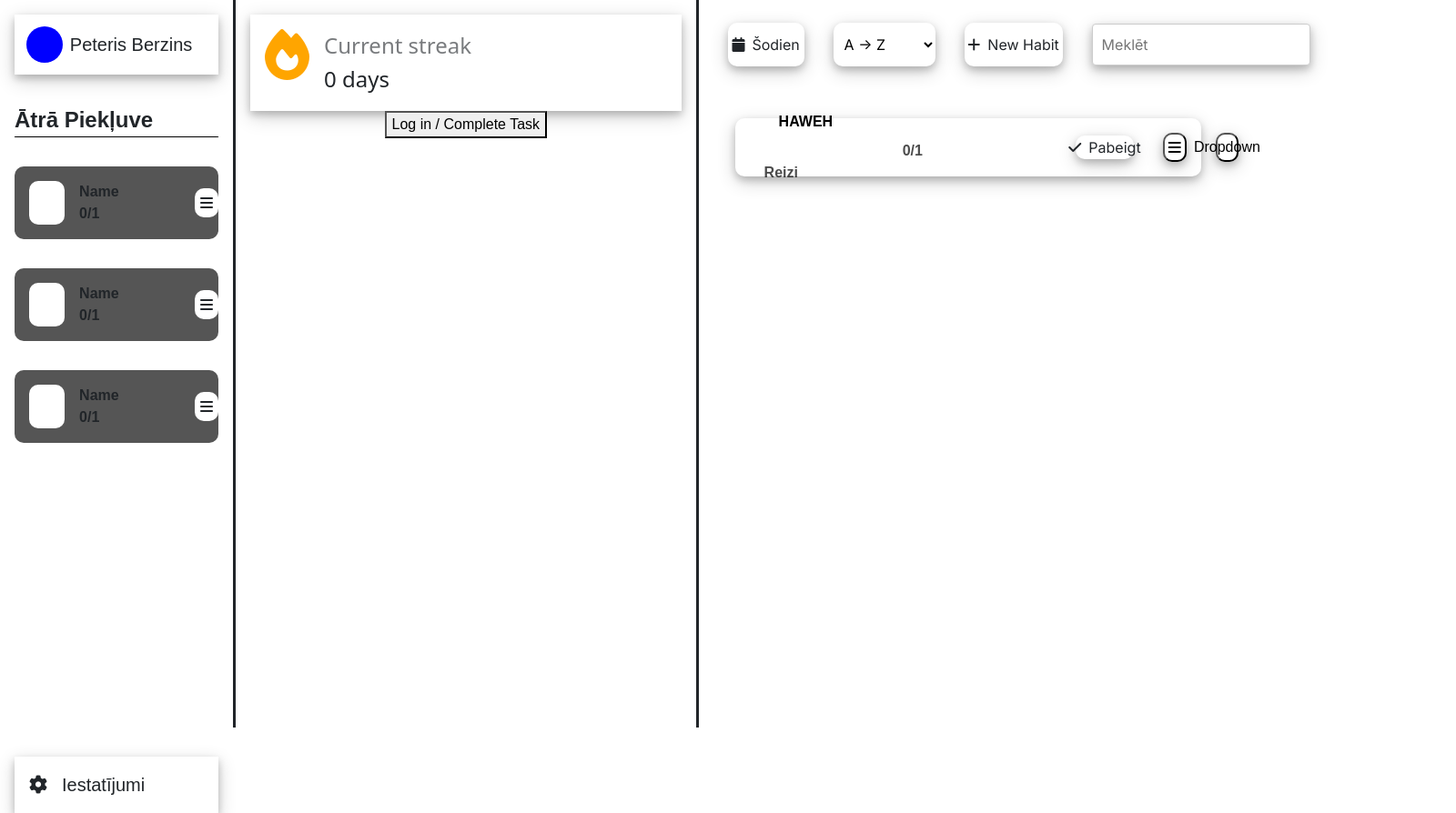
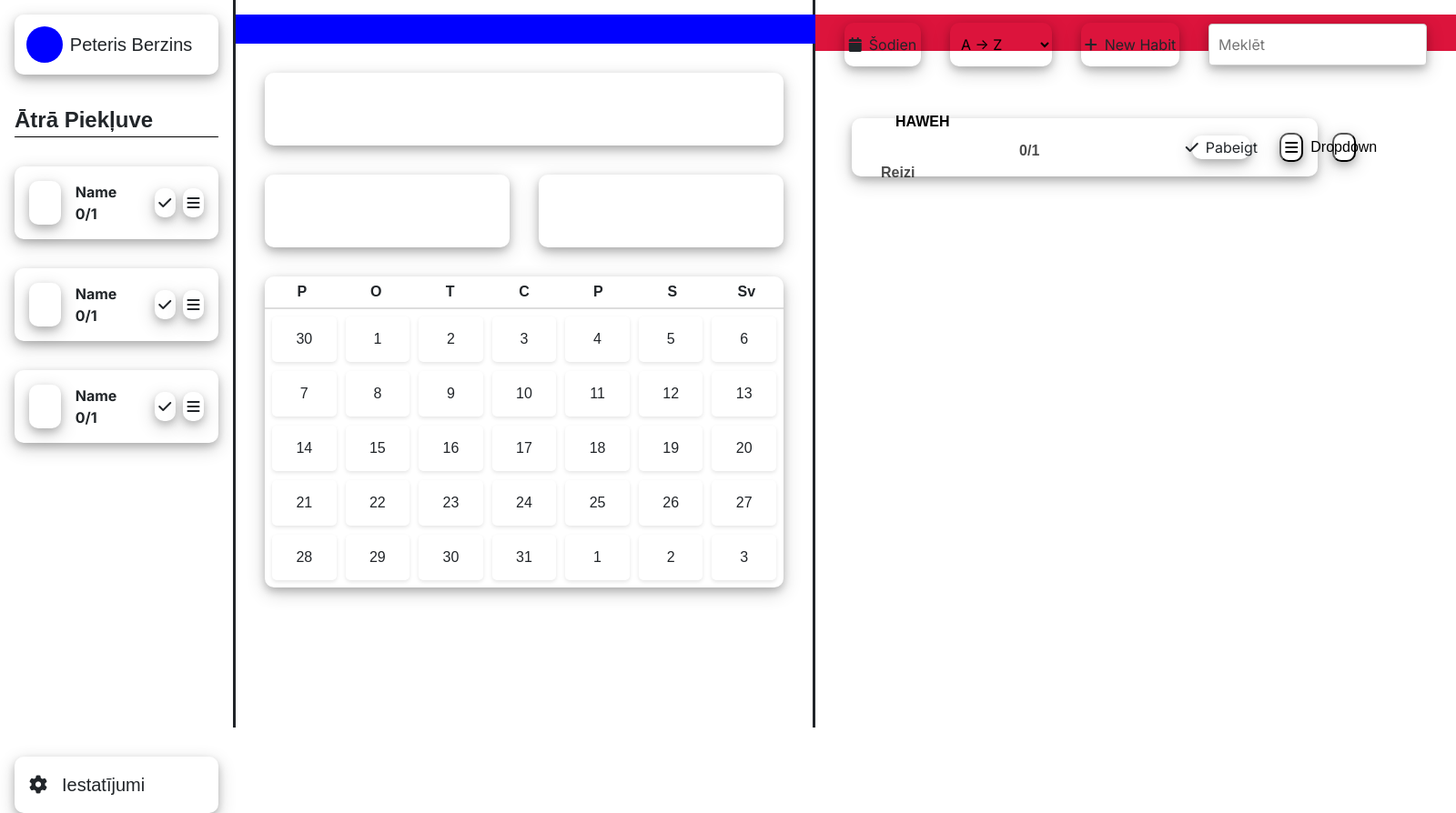
Before and after one commit to nulix123/streak, a plain HTML site: page index.html in a window 1280 px wide. Shown: the whole page at 91% size, 1600 px wide, since content can reach past the window. Drawn offline with nearby package versions, Linux system fonts and the light colour scheme; a web font is replaced by a local one.

Commit message:
updated left side menu and started update on habit stats and redisign on habitlist

```diff
--- a/index.html
+++ b/index.html
@@ -43,6 +43,7 @@
                 <div class="namequick">Name</div>
                 <div class="timesquick">0/1</div>
                 </div>
+                <div class="pabeigtquick"><i class="fa-solid fa-check fa-test"></i></div>
                 <div class="settingsquick"><i class="fa-solid fa-bars"></i></div>
 
             </div>
@@ -53,6 +54,7 @@
                 <div class="namequick">Name</div>
                 <div class="timesquick">0/1</div>
                 </div>
+                <div class="pabeigtquick"><i class="fa-solid fa-check fa-test"></i></div>
                 <div class="settingsquick"><i class="fa-solid fa-bars"></i></div>
 
             </div>
@@ -64,6 +66,7 @@
                 <div class="namequick">Name</div>
                 <div class="timesquick">0/1</div>
                 </div>
+                <div class="pabeigtquick"><i class="fa-solid fa-check fa-test"></i></div>
                 <div class="settingsquick"><i class="fa-solid fa-bars"></i></div>
 
             </div>
@@ -74,42 +77,79 @@
 
         <div class="settings"><i class="fa-solid fa-gear"></i>Iestatījumi</div>
     </div>
-    <div class="infobox">
-        <div class="topinfobox">
-            <div class="habitinfoname"></div>
-            <div class="habitinfodate"></div>
-            <div class="edithabit"></div>
-            <div class="share"></div>
-        </div>
-    <div class="streak-info">
-        <span id="streakDisplay"><i class="fa-solid fa-fire"></i>
-            Current streak
-            0 days
-        </span>
-    </div>
-
-
-        <div id="calendar"></div>
 
 
 
 
 
+    <div class="infobox">
 
-    <div class="monthlyavarage"></div>
-    <button onclick="updateStreak()">Log in / Complete Task</button>
+        <div class="topbuttonsinfobox"></div>
+
+        <div class="streakinfobox"></div>
+
+        <div class="cfbox">
+            <div class="completed"></div>
+            <div class="skipped"></div>
+        </div>
+
+        <div class="calander">
+
+            <ul class="DIENAS1">
+                <li>P</li>
+                <li>O</li>
+                <li>T</li>
+                <li>C</li>
+                <li>P</li>
+                <li>S</li>
+                <li>Sv</li>
+            </ul>
+            <div class="days1">
+                <div>30</div>
+                <div>1</div>
+                <div>2</div>
+                <div>3</div>
+                <div>4</div>
+                <div>5</div>
+                <div>6</div>
+                <div>7</div>
+                <div>8</div>
+                <div>9</div>
+                <div>10</div>
+                <div>11</div>
+                <div>12</div>
+                <div>13</div>
+                <div>14</div>
+                <div>15</div>
+                <div>16</div>
+                <div>17</div>
+                <div>18</div>
+                <div>19</div>
+                <div>20</div>
+                <div>21</div>
+                <div>22</div>
+                <div>23</div>
+                <div>24</div>
+                <div>25</div>
+                <div>26</div>
+                <div>27</div>
+                <div>28</div>
+                <div>29</div>
+                <div>30</div>
+                <div>31</div>
+                <div>1</div>
+                <div>2</div>
+                <div>3</div>
+            </div>
+
+
+        </div>
 
 
 
+    </div>
 
 
-
-
-
-
-
-
-</div>
 
     <div class="habitbox">
 
@@ -169,7 +209,6 @@
                     <div>3</div>
                 </div>
             </div>
-
 
 
 
--- a/script.js
+++ b/script.js
@@ -5,63 +5,10 @@ const epopup = document.getElementById("editpopup")
 
 
 
-function getTodayDate() {
-    const today = new Date();
-    return today.toISOString().split('T')[0]; // Extract the date part
-}
 
-// Function to initialize or update the streak
-function updateStreak() {
-    const lastLogin = localStorage.getItem('lastLoginDate');
-    const today = getTodayDate();
-
-    if (lastLogin === today) {
-        alert("You already completed today's task!");
-        return;
-    }
-
-    let streak = parseInt(localStorage.getItem('streak')) || 0;
-
-    if (lastLogin) {
-        const lastLoginDate = new Date(lastLogin);
-        const differenceInDays = Math.floor((new Date(today) - lastLoginDate) / (1000 * 60 * 60 * 24));
-
-        if (differenceInDays === 1) {
-            // Increment streak if it's the next day
-            streak += 1;
-        } else if (differenceInDays > 1) {
-            // Reset streak if more than one day has passed
-            streak = 1;
-        }
-    } else {
-        // First time login
-        streak = 1;
-    }
-
-    // Update streak in localStorage
-    localStorage.setItem('streak', streak);
-    localStorage.setItem('lastLoginDate', today);
-
-    // Update the display
-    displayStreak();
-    alert(`Streak updated! Current streak: ${streak} days.`);
-}
-
-// Function to display the current streak on page load
-function displayStreak() {
-    const streak = localStorage.getItem('streak') || 0;
-
-    // Add Font Awesome icon with class "fa-fire"
-    document.getElementById('streakDisplay').innerHTML = `
-        <i class="fas fa-fire"></i>
-        <span class= "streaktext">Current streak <br></span>
-        <span class ="streakdays">${streak}
-        days</span>
-    `;
-}
 
 // Call the function to display streak on page load
-window.onload = displayStreak;
+
 
 function myFunction(event) {
     // Toggle popup visibility
--- a/style.css
+++ b/style.css
@@ -7,16 +7,6 @@ body {
 
 
 
-.streak-info {
-    font-size: 1.5rem;
-    padding: 1rem;
-    box-shadow: 0 4px 8px 0 rgba(0, 0, 0, 0.2), 0 6px 20px 0 rgba(0, 0, 0, 0.19);
-    width: 37vw;
-    margin-left: 1rem;
-    margin-right: 1rem;
-    margin-top: 1rem;
-    text-align: left;
-}
 
 
 
@@ -55,7 +45,7 @@ body {
 }
 
 .infobox {
-    width: 40vw;
+    width: 50vw;
     height: 100vh;
     border-left: solid;
     border-right: solid;
@@ -68,8 +58,9 @@ body {
 }
 
 .habitbox {
-    width: 40vw;
+    width: 50vw;
     height: 100vh;
+    background-color: crimson;
 
 }
 
@@ -498,12 +489,12 @@ body {
   .dropdown-content {
     display: none;
     position: absolute;
-    background-color: #f1f1f1;
+    background-color: #fff;
     width: 15rem;
     height: auto;
     box-shadow: 0px 8px 16px 0px rgba(0,0,0,0.2);
     z-index: 1;
-    transform: translate(-78%, 1%);
+    transform: translate(-70%, 1%);
     border-radius: 10px;
     text-align: left;
   }
@@ -568,6 +559,7 @@ body {
     align-items: center;
     margin-top: 2rem;
     text-align: left;
+    border-radius: 10px;
 }
 
 .fa-gear {
@@ -583,6 +575,7 @@ body {
     margin-right: 1rem;
     margin-top: 1rem;
     text-align: left;
+    border-radius: 10px;
 }
 
 .vards{
@@ -609,8 +602,9 @@ body {
 }
 
 .testquick {
+    box-shadow: 0 4px 8px 0 rgba(0, 0, 0, 0.2), 0 6px 20px 0 rgba(0, 0, 0, 0.19);
     height: 5rem;
-    background-color: #555;
+    background-color: #fff;
     border-radius: 10px;
     display: flex;
     align-items: center;
@@ -624,24 +618,51 @@ body {
     border-radius: 10px;
     background-color: white;
     margin-left: 1rem;
+    box-shadow: 0 4px 8px 0 rgba(0, 0, 0, 0.2), 0 6px 20px 0 rgba(0, 0, 0, 0.19);
 }
 
 .namequicktimesquickbox {
     margin-left: 1rem;
     font-weight: bold;
-    width: 8.5rem;
+    width: 7.5rem;
     text-align: left;
+    font-family: "Inter", sans-serif;
 }
 
 .settingsquick {
     background-color: #fff;
-    margin-left: 1rem;
+    margin-left: 0.5rem;
+    margin-right: 1rem;
     border-radius: 10px;
     width: 2rem;
     height: 2rem;
     display: flex;
     justify-content: center;
     align-items: center;
+    box-shadow: 0 4px 8px 0 rgba(0, 0, 0, 0.2), 0 6px 20px 0 rgba(0, 0, 0, 0.19);
+    transition: transform 0.3s ease;
+    cursor: pointer;
+}
+
+.fa-test {
+    margin: 0;
+    padding: 0;
+}
+
+.pabeigtquick {
+    box-shadow: 0 4px 8px 0 rgba(0, 0, 0, 0.2), 0 6px 20px 0 rgba(0, 0, 0, 0.19);
+    border-radius: 10px;
+    width: 2rem;
+    height: 2rem;
+    display: flex;
+    align-items: center;
+    justify-content: center;
+    transition: transform 0.3s ease;
+    cursor: pointer;
+}
+
+.pabeigtquick:hover , .settingsquick:hover {
+    transform: scale(1.1);
 }
 
 .quickaccesnamehead {
@@ -1054,3 +1075,87 @@ select {
     display: block; /* Show the calendar when 'show' class is added */
     opacity: 1; /* Optional: makes the calendar visible */
 }
+
+
+
+.DIENAS1 {
+    display: grid;
+    grid-template-columns: repeat(7, 1fr);
+    list-style: none;
+    padding: 0;
+    margin: 0;
+    text-align: center;
+    font-weight: bold;
+    border-bottom: 2px solid #ddd;
+}
+
+.DIENAS1 li {
+    padding: 5px;
+
+}
+
+.days1 {
+    display: grid;
+    grid-template-columns: repeat(7, 1fr);
+    grid-auto-rows: 50px;
+    gap: 10px;
+    text-align: center;
+    padding: 0.5rem;
+}
+
+.days1 div {
+    display: flex;
+    align-items: center;
+    justify-content: center;
+    border-radius: 5px;
+    box-shadow: 0 2px 4px rgba(0, 0, 0, 0.1);
+}
+
+.calander {
+    margin-left: 2rem;
+    margin-right: 2rem;
+    margin-top: 2rem;
+    box-shadow: 0 4px 8px 0 rgba(0, 0, 0, 0.2), 0 6px 20px 0 rgba(0, 0, 0, 0.19);
+    border-radius: 10px;
+}
+
+.streakinfobox {
+    margin-left: 2rem;
+    margin-right: 2rem;
+    margin-top: 2rem;
+    box-shadow: 0 4px 8px 0 rgba(0, 0, 0, 0.2), 0 6px 20px 0 rgba(0, 0, 0, 0.19);
+    height: 5rem;
+    width: auto;
+    border-radius: 10px;
+}
+
+.completed {
+    margin-left: 2rem;
+    margin-right: 1rem;
+    margin-top: 2rem;
+    box-shadow: 0 4px 8px 0 rgba(0, 0, 0, 0.2), 0 6px 20px 0 rgba(0, 0, 0, 0.19);
+    height: 5rem;
+    width: 20.3rem;
+    border-radius: 10px;
+}
+
+.skipped {
+    margin-left: 1rem;
+    margin-right: 2rem;
+    margin-top: 2rem;
+    box-shadow: 0 4px 8px 0 rgba(0, 0, 0, 0.2), 0 6px 20px 0 rgba(0, 0, 0, 0.19);
+    height: 5rem;
+    width: 20.3rem;
+    border-radius: 10px;
+}
+
+.cfbox {
+    display: flex;
+}
+
+.topbuttonsinfobox {
+    width: 40rem;
+    height: 2rem;
+    margin-top: 1rem;
+    background-color: blue;
+}
```
